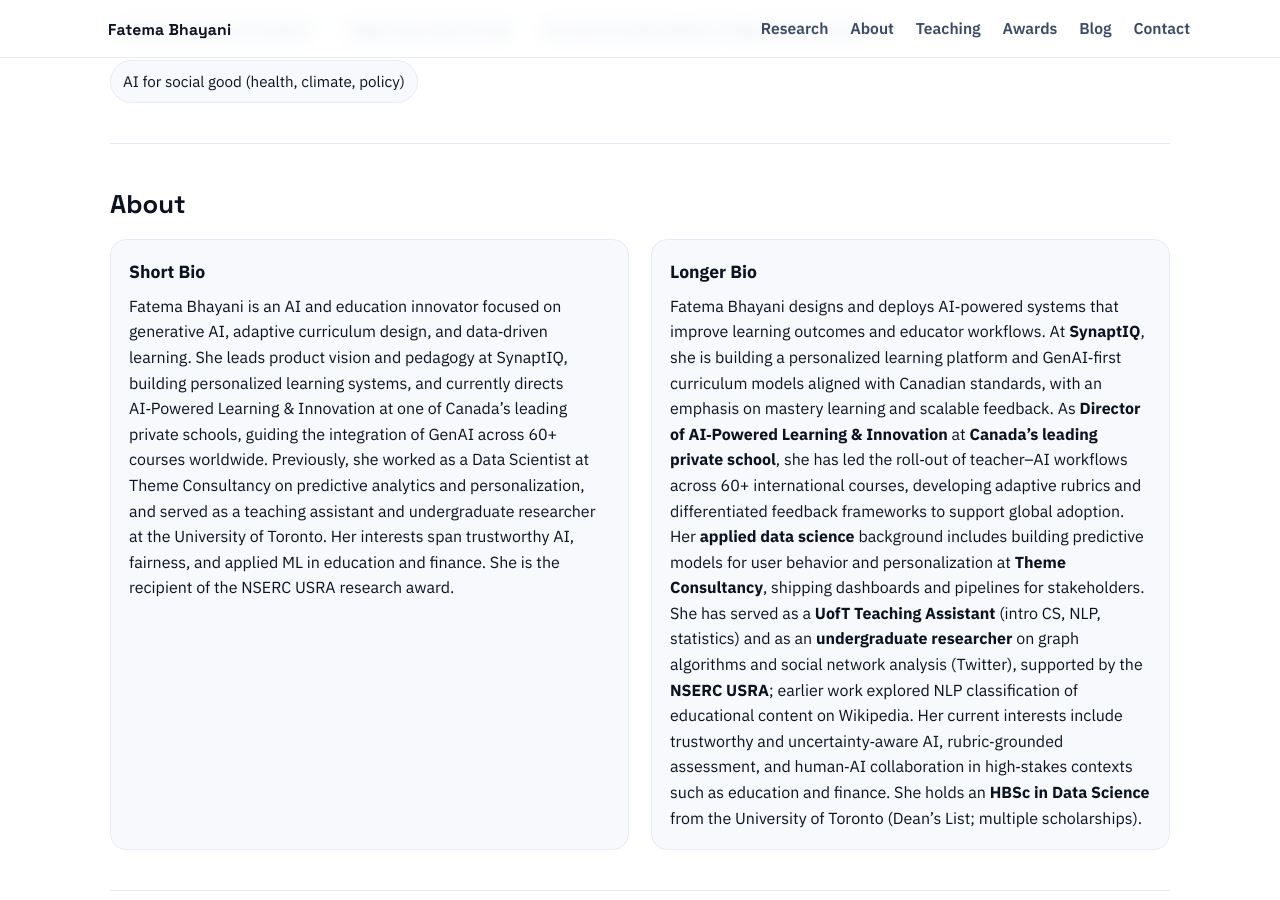
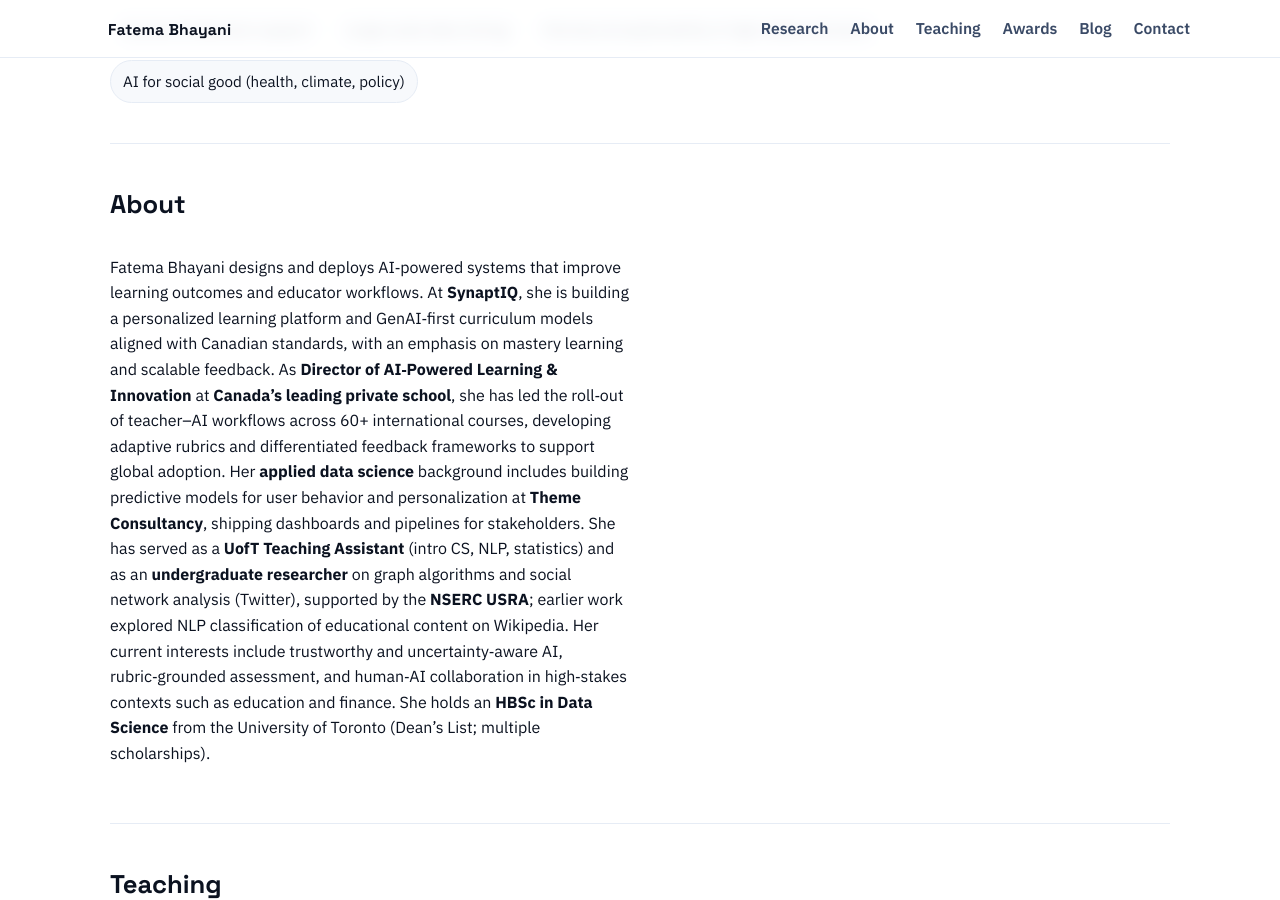
Before and after one commit to fatemabhayani/fatemabhayani.github.io, a Jekyll site: the page built from index.md, in a window 1280 px wide and 900 px high, scrolled down 593 px. Built offline with Jekyll 4.4.1, drawn with Linux system fonts in a browser that asks for light colours.

Commit message:
Update index.md

```diff
--- a/index.md
+++ b/index.md
@@ -41,14 +41,7 @@
 <section class="section" id="about">
   <h2>About</h2>
   <div class="grid">
-    <div class="card">
-      <h3>Short Bio</h3>
-      <p>Fatema Bhayani is an AI and education innovator focused on generative AI, adaptive curriculum design, and data‑driven learning. She leads product vision and pedagogy at SynaptIQ, building personalized learning systems, and currently directs AI‑Powered Learning &amp; Innovation at one of Canada’s leading private schools, guiding the integration of GenAI across 60+ courses worldwide. Previously, she worked as a Data Scientist at Theme Consultancy on predictive analytics and personalization, and served as a teaching assistant and undergraduate researcher at the University of Toronto. Her interests span trustworthy AI, fairness, and applied ML in education and finance. She is the recipient of the NSERC USRA research award.</p>
-    </div>
-    <div class="card">
-      <h3>Longer Bio</h3>
       <p>Fatema Bhayani designs and deploys AI‑powered systems that improve learning outcomes and educator workflows. At <strong>SynaptIQ</strong>, she is building a personalized learning platform and GenAI‑first curriculum models aligned with Canadian standards, with an emphasis on mastery learning and scalable feedback. As <strong>Director of AI‑Powered Learning &amp; Innovation</strong> at <strong>Canada’s leading private school</strong>, she has led the roll‑out of teacher–AI workflows across 60+ international courses, developing adaptive rubrics and differentiated feedback frameworks to support global adoption. Her <strong>applied data science</strong> background includes building predictive models for user behavior and personalization at <strong>Theme Consultancy</strong>, shipping dashboards and pipelines for stakeholders. She has served as a <strong>UofT Teaching Assistant</strong> (intro CS, NLP, statistics) and as an <strong>undergraduate researcher</strong> on graph algorithms and social network analysis (Twitter), supported by the <strong>NSERC USRA</strong>; earlier work explored NLP classification of educational content on Wikipedia. Her current interests include trustworthy and uncertainty‑aware AI, rubric‑grounded assessment, and human‑AI collaboration in high‑stakes contexts such as education and finance. She holds an <strong>HBSc in Data Science</strong> from the University of Toronto (Dean’s List; multiple scholarships).</p>
-    </div>
   </div>
 </section>
 
```
